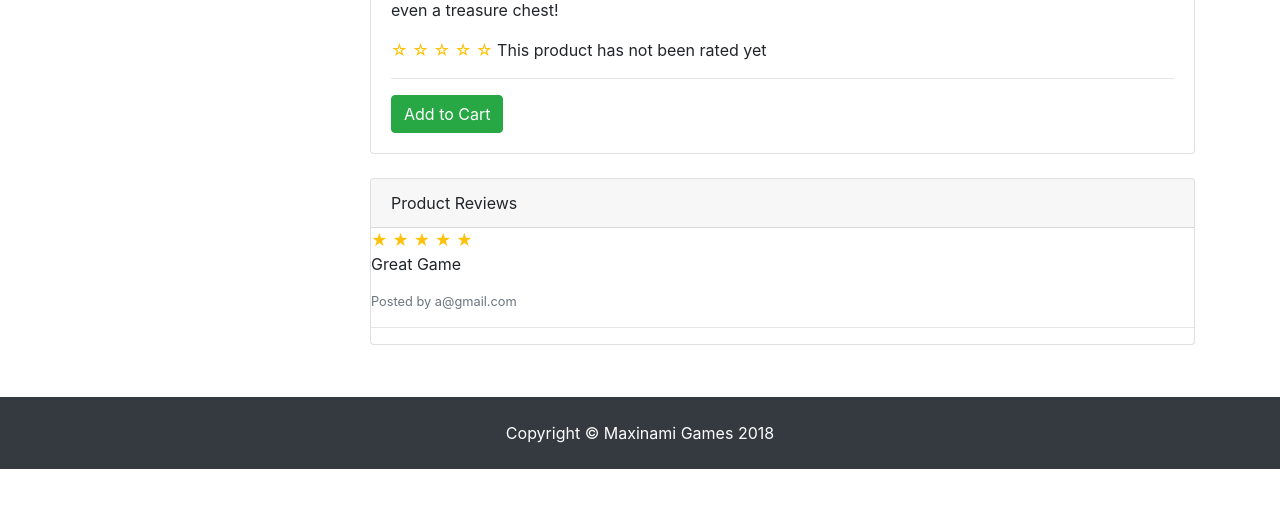
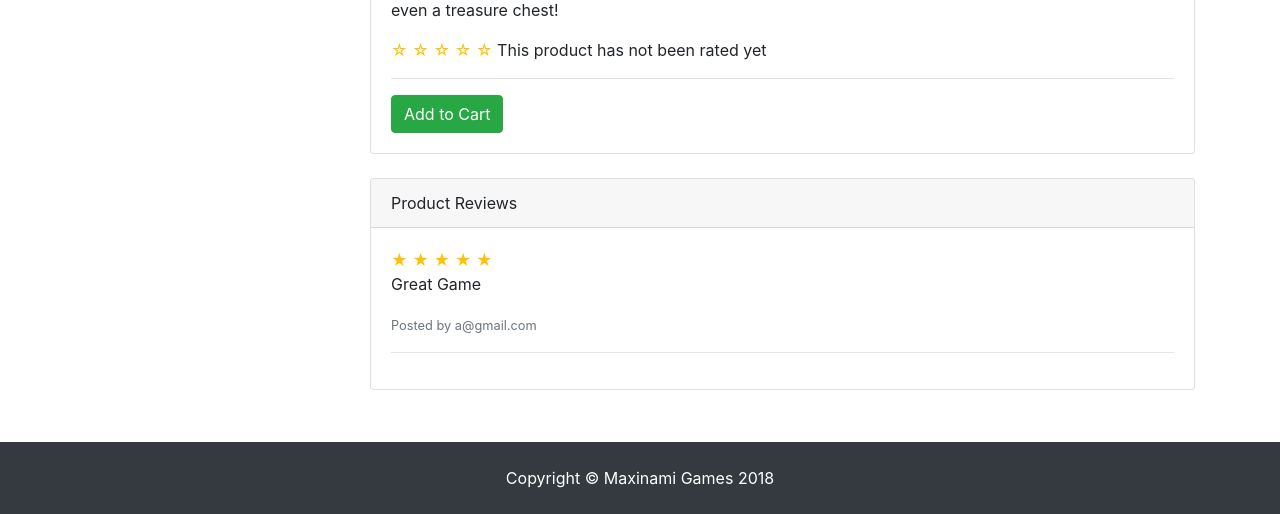
Before and after one commit to mavisfrancia/maxinami_games, a PHP site: page /product.php?id=19 in a window 1280 px wide. Shown: the part 1191-1705 px from the top of the page. Before the commit the page ends 1660 px from the top, so only its background shows below. Run offline with PHP 8.4, Linux system fonts and the light colour scheme; data comes from the database, SQL or seed files in the repository.

Commit message:
Fix review card spacing

```diff
--- a/product.php
+++ b/product.php
@@ -182,15 +182,11 @@ function getRatingStarString($rating) {
           </div>
           <!-- /.card -->
 
-
-          <!--*************************************
-               TODO retrieve reviews from database
-              ************************************* -->
-
           <div class="card card-outline-secondary my-4">
             <div class="card-header">
               Product Reviews
             </div>
+            <div class="card-body">
               <?php
                   $result = mysqli_query($con, "SELECT * FROM user_rating WHERE product_id= ".$_GET["id"].";");
                   if ( mysqli_num_rows($result)== 0) {
@@ -225,6 +221,7 @@ function getRatingStarString($rating) {
                   }?>
               </div>
             </div>
+          </div>
           <!-- /.card -->
         </div>
          <!-- /.col-lg-9 -->
```
Lines whose indentation alone changed are shown as unchanged.
